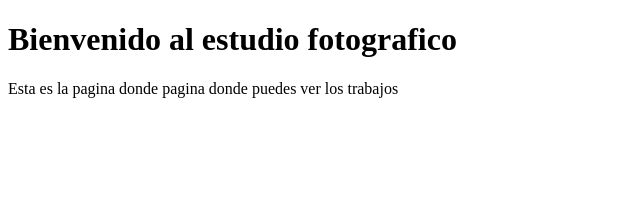
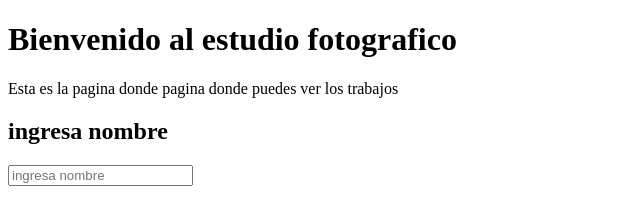
Before and after one commit to efrenlo/pagina-web, a plain HTML site: page index.html in a window 1280 px wide. Shown: the whole page, without its empty margins (0-640 px from the left). Drawn offline with Linux system fonts and the light colour scheme.

Commit message:
se agrego un input
es para que el nombre sea agregado

```diff
--- a/index.html
+++ b/index.html
@@ -7,6 +7,6 @@
     <body>
         <h1>Bienvenido al estudio fotografico</h1>
         <p>Esta es la pagina donde pagina donde puedes ver los trabajos</p>
-
+<h2>ingresa nombre</h2><input type="text" placeholder="ingresa nombre">
     </body>
 </html>
```
